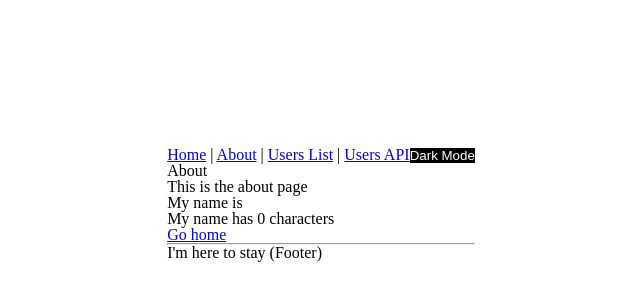
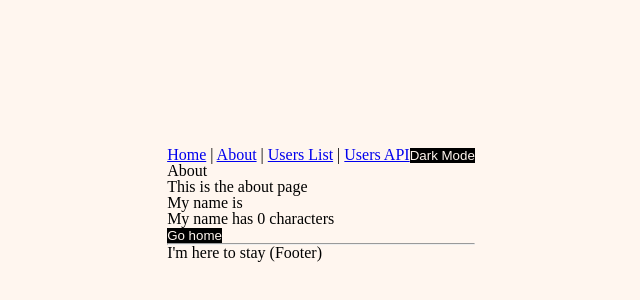
Before and after one commit to algo2000/Component, a Next.js app in the folder dark-mode-app/: page /about in a window 1280 px wide. Shown: the part 196-496 px from the top of the page, without its empty margins (319-959 px from the left). Built offline with nearby package versions, Linux system fonts and the light colour scheme.

Commit message:
update button dark theme

```diff
--- a/dark-mode-app/components/GlobalStyles.tsx
+++ b/dark-mode-app/components/GlobalStyles.tsx
@@ -4,7 +4,7 @@ import reset from 'styled-reset';
 export const GlobalStyle = createGlobalStyle`
     ${reset}
     * {
-    	  margin: 0;
+        margin: 0;
         padding: 0;
         box-sizing: border-box;
     }
--- a/dark-mode-app/components/Layout.tsx
+++ b/dark-mode-app/components/Layout.tsx
@@ -2,7 +2,7 @@ import React, { ReactNode } from 'react'
 import Link from 'next/link'
 import Head from 'next/head'
 import { useRecoilState } from 'recoil'
-import themeState from './ThemeState'
+import themeState from './themeState'
 
 type Props = {
   children?: ReactNode
--- a/dark-mode-app/components/Theme.tsx
+++ b/dark-mode-app/components/Theme.tsx
@@ -3,7 +3,7 @@ import { useRecoilState } from 'recoil'
 import { ThemeProvider } from "styled-components"
 import { darkTheme, lightTheme } from "../theme/theme"
 import { GlobalStyle } from "./GlobalStyles"
-import themeState from './ThemeState'
+import themeState from './themeState'
 
 type props = {
   children?: ReactNode,
--- a/dark-mode-app/pages/about.tsx
+++ b/dark-mode-app/pages/about.tsx
@@ -9,7 +9,7 @@ const AboutPage = () => (
     <Display/>
     <p>
       <Link href="/">
-        <a>Go home</a>
+        <button>Go home</button>
       </Link>
     </p>
   </Layout>
--- a/dark-mode-app/pages/index.tsx
+++ b/dark-mode-app/pages/index.tsx
@@ -9,7 +9,7 @@ const IndexPage = () => (
     <Input/>
     <p>
       <Link href="/about">
-        <a>About</a>
+        <button>About</button>
       </Link>
     </p>
   </Layout>
--- a/dark-mode-app/theme/theme.ts
+++ b/dark-mode-app/theme/theme.ts
@@ -1,8 +1,19 @@
+const lightButton = {
+    btnForground: '#FF924A',
+    btnBackground: '#ffffff',
+}
+
+const darkButton = {
+    btnForground: '#FF924A',
+    btnBackground: '#1D1D1D',
+}
+
 export const lightTheme = {
-    bgColor: '#ffffff',
+    bgColor: '#FFF6EF',
     textColor: '#000000',
     toggleBorder: '#FFF',
     gradient: 'linear-gradient(#39598A, #79D7ED)',
+    lightButton,
 }
 
 export const darkTheme = {
@@ -10,6 +21,7 @@ export const darkTheme = {
     textColor: '#FFFFFF',
     toggleBorder: '#6B8096',
     gradient: 'linear-gradient(#091236, #1E215D)',
+    darkButton,
 }
 
 export const theme = {
```
Also changed, not shown: dark-mode-app/components/Button.tsx (added, +24 -0 lines).
